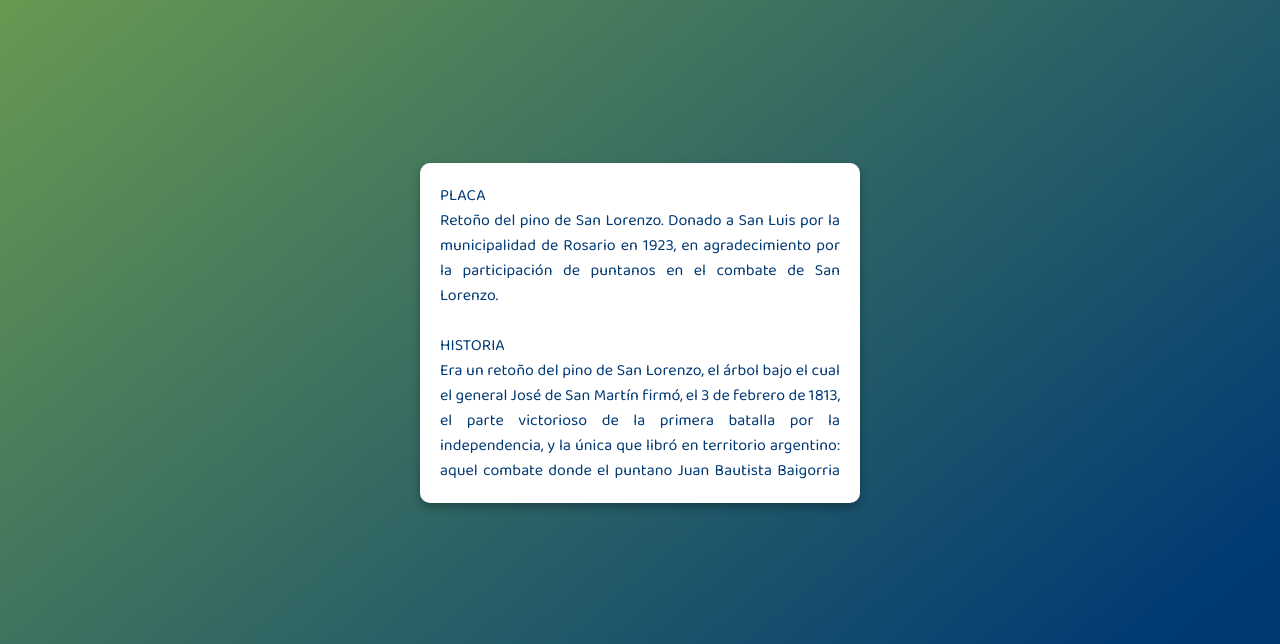
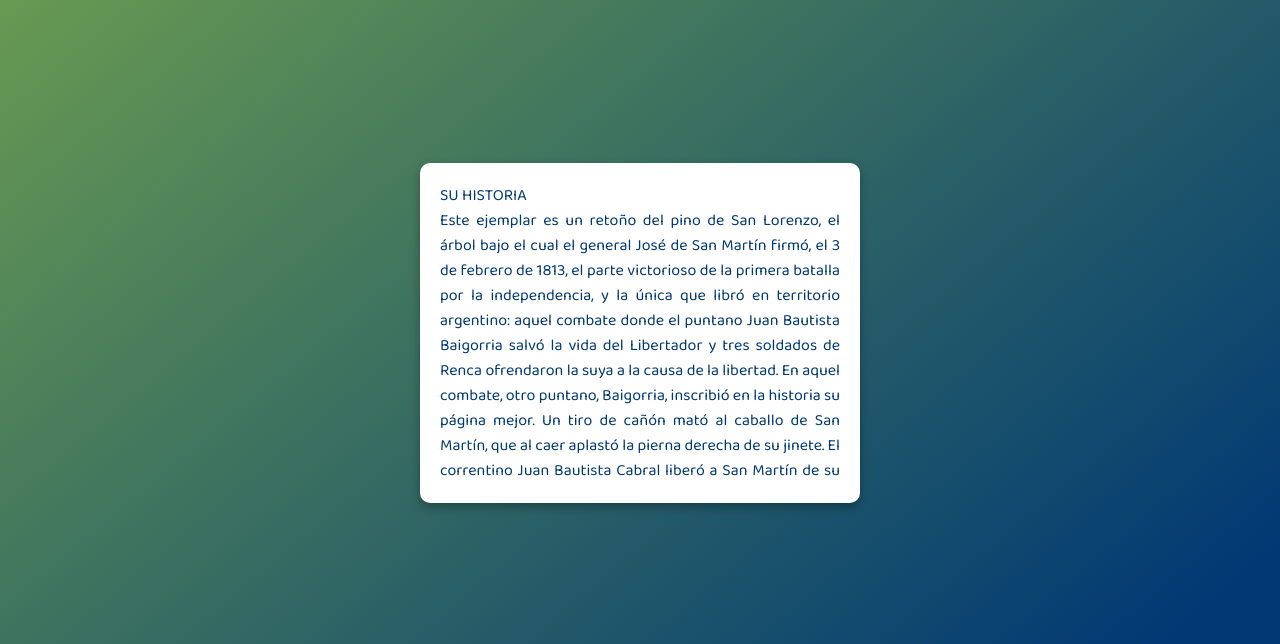
Before and after one commit to TurismoyCulturaSanLuisCiudad/citytour, a plain HTML site: page indexarbol.html in a window 1280 px wide. Shown: the part 67-711 px from the top of the page. Drawn offline with nearby package versions, Linux system fonts and the light colour scheme.

Commit message:
Update indexarbol.html

```diff
--- a/indexarbol.html
+++ b/indexarbol.html
@@ -27,28 +27,36 @@
     <div id="card" class="card2">
 
         <scroll-container2>
-            <p id="card-description">PLACA<br>
-                Retoño del pino de San Lorenzo. Donado a San Luis por la municipalidad de Rosario en 1923, en agradecimiento por la participación de puntanos en el combate de San Lorenzo.
-                <br><br>HISTORIA <br>
-                Era un retoño del pino de San Lorenzo, el árbol bajo el cual el general José de San Martín firmó, el 3 de febrero de 1813, el parte victorioso de la primera batalla por la independencia, y la única que libró en territorio argentino: aquel combate donde el puntano Juan Bautista Baigorria salvó la vida del Libertador y tres soldados de Renca ofrendaron la suya a la causa de la libertad.
+            <p id="card-description">
+                SU HISTORIA<br>
+                Este ejemplar es un retoño del pino de San Lorenzo, el árbol bajo el cual el general José de San Martín firmó, el 3 de febrero de 1813, el parte victorioso de la primera batalla por la independencia, y la única que libró en territorio argentino: aquel combate donde el puntano Juan Bautista Baigorria salvó la vida del Libertador y tres soldados de Renca ofrendaron la suya a la causa de la libertad.
+                En aquel combate, otro puntano, Baigorria, inscribió en la historia su página mejor. Un tiro de cañón mató al caballo de San Martín, que al caer aplastó la pierna derecha de su jinete. El correntino Juan Bautista Cabral liberó a San Martín de su aprisionamiento y fue herido de muerte por un soldado realista. Al mismo tiempo, otro soldado español se acercó bayoneta en mano para ultimar al jefe de las tropas patriotas, pero Juan Bautista Baigorria lo encaró a caballo y lo mató de un lanzazo, con lo que salvó al futuro Padre de la Patria.
                 Derribado por el temporal, el retoño del pino de San Lorenzo conserva otros testimonios de su tributo a la emancipación americana. Entre ellos, las cenizas de los tres soldados de Renca que murieron en San Lorenzo: Januario Luna, José Gregorio Franco Fredes y Basilio Bustos.
-                En aquel combate, otro puntano, Baigorria, inscribió en la historia su página mejor. Un tiro de cañón mató al caballo de San Martín, que al caer aplastó la pierna derecha de su jinete. El correntino Juan Bautista Cabral liberó a San Martín de su aprisionamiento y fue herido de muerte por un soldado realista. Al mismo tiempo, otro soldado español se acercó bayoneta en mano para ultimar al jefe de las tropas patriotas, pero Juan Bautista Baigorria lo encaró a caballo y lo mató de un lanzazo, con lo que salvó al futuro Padre de la Patria.
                 Los restos de los mártires Luna, Franco Fredes y Bustos están depositados en el Monumento al Pueblo Puntano de la Independencia, erigido en Las Chacras -actual municipio de Juana Koslay.
 
-                <br><br>LA CAIDA DE UN SIMBOLO<br>
-                Muchas personas que alguna vez transitaron el paseo desconocían que ese ejemplar de la especie ‘Pinus pinea’ o ‘pino piñonero’ que crecía a espaldas de la estatua ecuestre del Padre de la Patria -y ya había alcanzado 18 metros de altura, un talló de 80 centímetros a la altura del pecho y una copa de 16 metros de diámetro- era hijo del histórico pino santafesino a cuya sombra San Martín descansó y anotó su primer triunfo en la guerra contra el colonialismo. San Luis lo recibió como obsequio de la municipalidad de Rosario en 1923, en reconocimiento al desempeño de los puntanos en aquel combate.
-                Ahora es solo un recuerdo de todo lo que el viento se llevó aquella tarde del Día de Reyes, cuando sopló con ráfagas que superaron los 120 kilómetros por hora. “Es evidente que con un nivel tan alto de raíces dañadas, las probabilidades de recuperación son prácticamente nulas”, señaló el ingeniero agrónomo Eber Eugenio Barroso, jefe de Arbolado de Espacios Públicos de la provincia, en la parte donde las conclusiones de su informe se constituyeron en una mala noticia, ante el pedido de conservacionistas y amantes de la historia que solicitaban se hiciera un intento por salvarlo.
-                Un dictamen de dos científicos de la Universidad Nacional de San Luis (UNSL) coincide con el criterio del ingeniero. “Cualquier intento de re-implantar el individuo en el mismo lugar podría tener bajas probabilidades de éxito.
-                Y, ante la ausencia de una raíz principal de tipo pivotante, no se aseguraría su estabilidad”, señalaron la licenciada y doctorando en Biología Valeria Villarreal y el magíster Martín Rodríguez Rivera, del Laboratorio de Biología Vegetal y el Banco de Germoplasma de la Facultad de Química, Bioquímica y Farmacia (FQByF) de la UNSL.
-                Villarreal y Rodríguez Rivera intervinieron a pedido de la Municipalidad de San Luis y el Ministerio de Turismo y Cultura de la provincia. Observaron que el pino presentaba “un alto porcentaje de sus raíces lateralessecundarias cortadas a nivel del suelo, las cuales fueron protegidas para evitar la desecación y pérdida de agua”; que “no se observa raíz principal, aunque en este género suele abortar en sus inicios”; y que tenía “muchas ramas quebradas en toda su copa”.
+                <br><br>LA CAÍDA DE UN SIMBOLO<br>
+                El lunes 6 de enero de 2025 una fuerte tormenta, generó fuertes destrozos en San Luis.
+                El Servicio Meteorológico había emitido una alerta naranja por severas tormentas para advertir a los locales del fenómeno que se acercaba. La lluvia comenzó alrededor de las 19 horas y rápidamente el cielo se oscureció por completo. En un día que alcanzó los 37°, las precipitaciones llegaron hasta los 40 y 70 mm.   Pese a las alertas, el temporal fue más fuerte de lo esperado. ocasionó voladura de techos, dejó a gran parte de la capital provincial sin energía eléctrica y provocó caídas de árboles, entre ellos, el retoño que se encontraba en esta plaza.
+                Este ‘Pinus pinea’ o ‘pino piñonero’ crecía a espaldas de la estatua ecuestre del Padre de la Patria -y ya había alcanzado 18 metros de altura, un talló de 80 centímetros a la altura del pecho y una copa de 16 metros de diámetro- era hijo del histórico pino santafesino a cuya sombra San Martín descansó y anotó su primer triunfo en la guerra contra el colonialismo. San Luis lo recibió como obsequio de la municipalidad de Rosario en 1923, en reconocimiento al desempeño de los puntanos en aquel combate.
+                Pasada la tormenta, las autoridades de la Municipalidad de San Luis y el Ministerio de Turismo y Cultura de la provincia solicitaron informes a la Universidad Nacional de San Luis trabajaron para asistir para salvar al ejemplar.
+                El dictamen de dos científicos de la casa de altos estudios decía “Cualquier intento de re-implantar el individuo en el mismo lugar podría tener bajas probabilidades de éxito”. Por otro lado observaron que el pino presentaba “un alto porcentaje de sus raíces laterales secundarias cortadas a nivel del suelo, las cuales fueron protegidas para evitar la desecación y pérdida de agua”; que “no se observa raíz principal, aunque en este género suele abortar en sus inicios”; y que tenía “muchas ramas quebradas en toda su copa”.
+                Ante la ausencia de una raíz principal de tipo pivotante, no se aseguraría su estabilidad”, señalaron la licenciada y doctorando en Biología Valeria Villarreal y el magíster Martín Rodríguez Rivera, del Laboratorio de Biología Vegetal y el Banco de Germoplasma de la Facultad de Química, Bioquímica y Farmacia (FQByF) de la UNSL.
+                Los intentos de re implantarlo resultaron nulos. -
 
-                <br><br>LA HISTORIA CONTINUA…<br>
 
-                El ingeniero ingeniero agrónomo Eber Eugenio Barroso, jefe de Arbolado de Espacios Públicos de la provincia, recomendó la extracción del ejemplar y su reemplazo “por otro de igual simbolismo y valor cultural para la sociedad”. “Una propuesta de mi autoría -agregó- es que se instrumenten los medios para convocar a diferentes artesanos de la madera de nuestra provincia, para darle un valor simbólico a los restos de este histórico pino”.
+
+                <br><br>LA HISTORIA CONTINÚA…<br>
+                El ingeniero agrónomo Eber Eugenio Barroso, jefe de Arbolado de Espacios Públicos de la provincia, recomendó la extracción del ejemplar y su reemplazo “por otro de igual simbolismo y valor cultural para la sociedad”. “
                 Villarreal y Rodríguez Rivera propusieron la multiplicación del pino: “Para ello se tomaron muestras vegetales (ramas y piñas) para proponer tareas de propagación en laboratorio de Biología Vegetal (Área de Ecología-Facultad de Química, Bioquímica y Farmacia-UNSL)”.
                 “Con las ramas se prepararon esquejes (tallos o cogollos) de 15-20 cm y a estos se le realizaron tratamientos con dos concentraciones de hormona enraizantes. Luego se colocaron en sustrato sólido y en agua. Los esquejes serán mantenidos en condiciones de laboratorio a temperaturas que no superen los 22°C y escasa luz”, detallaron.
                 Advirtieron que “el tratamiento de enraizamiento de esquejes es lento, por lo que posibles resultados de individuos con raíces podrán obtenerse en un periodo de 4 a 6 meses. Pasado este tiempo, los esquejes que hayan desarrollado raíces podrán ser pasados a macetas de mayor tamaño para una etapa de crecimiento, antes de pensar en un trasplante definitivo”.
-                “Por otro lado, las piñas y las semillas se conservarán en el Banco de Germoplasma de la FQByF para lograr que acumulen las horas de frío necesarias para luego realizar ensayos de germinación. Este proceso durará al menos tres meses y permite un desarrollo del embrión dentro de la semilla que lo dejará en condiciones de germinar. Pasado ese tiempo se realizan ensayos de germinación para obtener nuevos individuos del pino histórico”, dijeron los especialistas de la UNSL.
+                Por otro lado, las piñas y las semillas se conservarán en el Banco de Germoplasma de la FQByF para lograr que acumulen las horas de frío necesarias para luego realizar ensayos de germinación. Este proceso durará al menos tres meses y permite un desarrollo del embrión dentro de la semilla que lo dejará en condiciones de germinar. Pasado ese tiempo se realizan ensayos de germinación para obtener nuevos individuos del pino histórico.
+
+                <br><br>
+
+
+                Hasta tanto eso suceda y para mantener viva la memoria, se construye esta reseña, en el mismo espacio donde estuvo el árbol. -
+
                 </p>
         </scroll-container>
        <!-- <audio id="card-audio" controls></audio>
```
